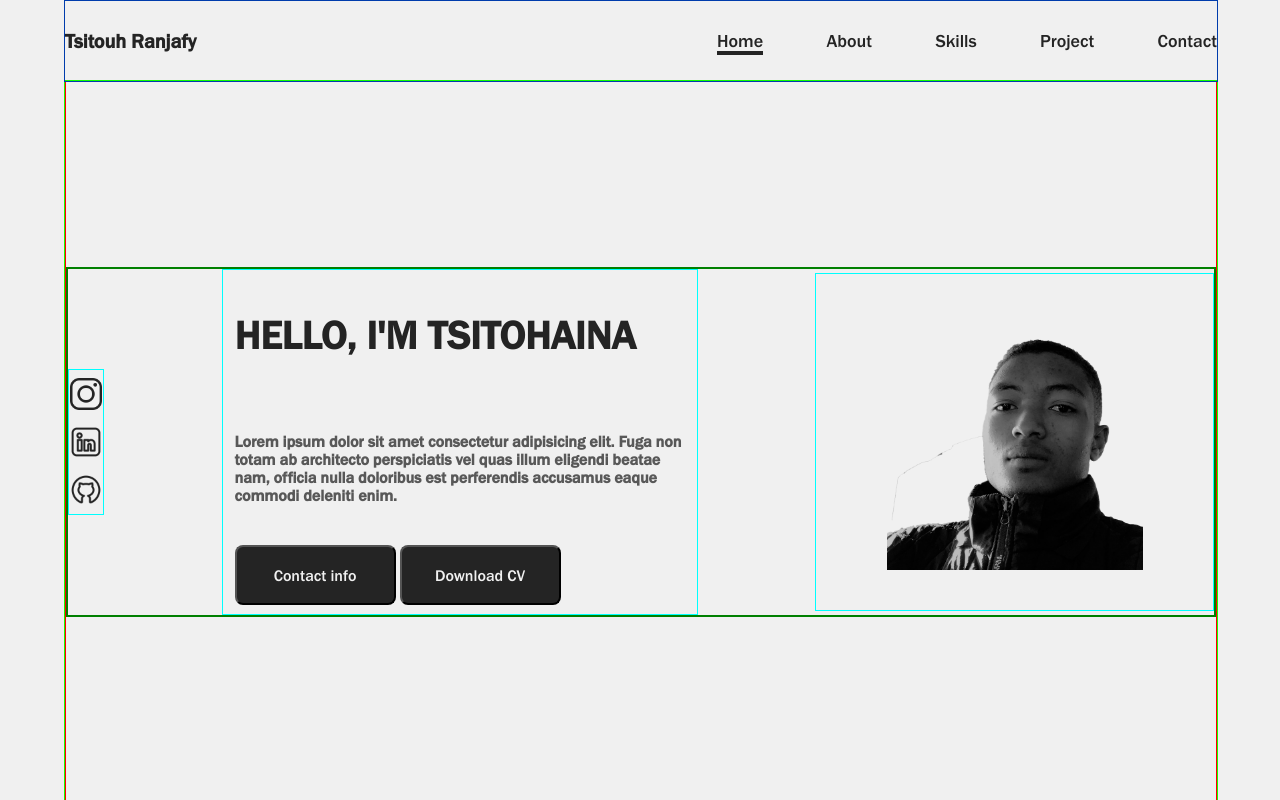
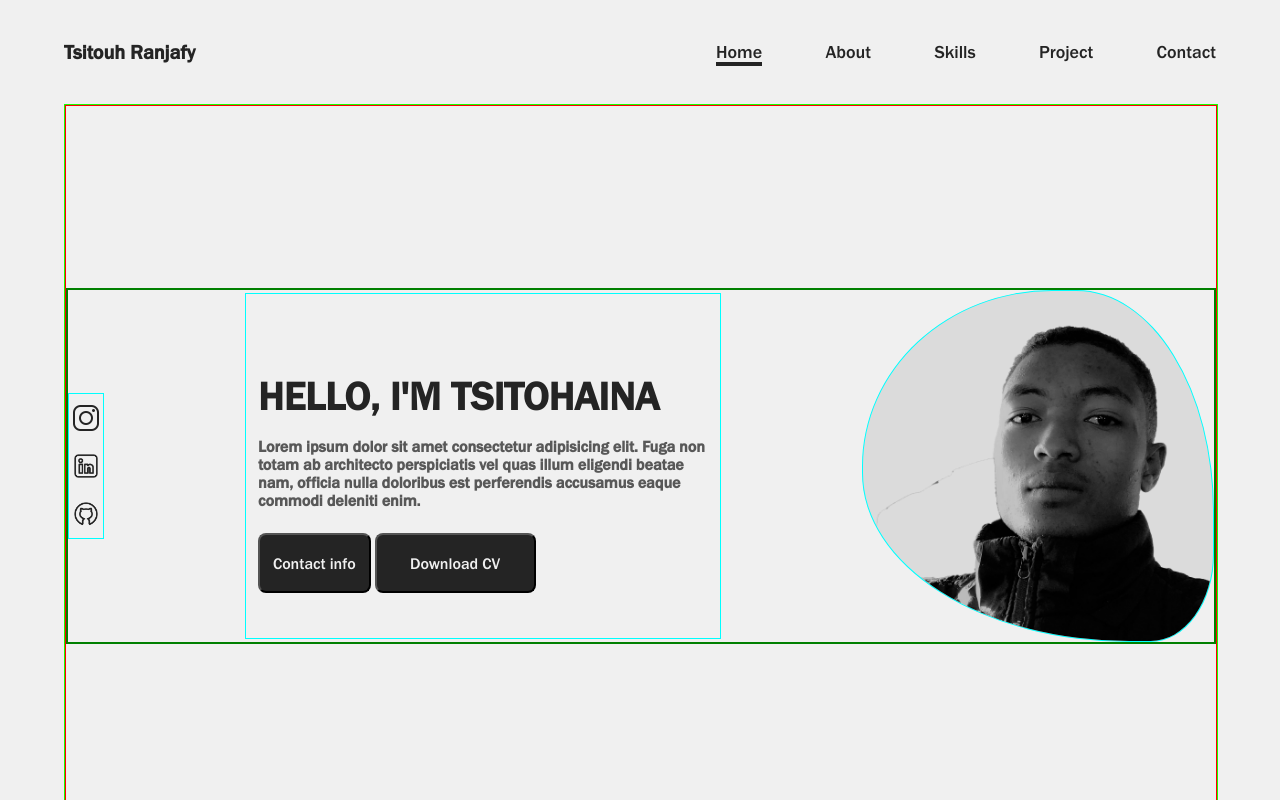
Before and after one commit to TsitouhRanjafy/porftolio, a plain HTML site: page index.html in a window 1280 px wide. Shown: the top 800 px of the page. Drawn offline with Linux system fonts and the light colour scheme.

Commit message:
border modified

```diff
--- a/dis/style.css
+++ b/dis/style.css
@@ -2,6 +2,10 @@
 @font-face {
   font-family: "Inter";
   src: url("../Font/framd.ttf"); }
+
+@font-face {
+  font-family: "Inter2";
+  src: url("../Font/framdit.ttf"); }
 
 body {
   width: 100%;
@@ -16,7 +20,7 @@ body {
 
 header {
   width: 100%;
-  height: 10vh;
+  height: 13vh;
   background-color: #F0F0F0;
   position: fixed;
   padding: 0 5%;
@@ -27,8 +31,7 @@ header {
   header .navbar {
     display: block;
     width: 100%;
-    height: 100%;
-    border: solid 1px #003cac; }
+    height: 100%; }
     header .navbar a {
       text-decoration: none;
       color: #242424;
@@ -65,12 +68,12 @@ header {
   border: solid 1px #15ff00;
   width: 100%;
   height: 100%;
-  margin-top: 10vh; }
+  margin-top: 13vh; }
   .main .section {
     border: solid 1px red;
     width: auto;
     height: 90vh;
-    scroll-margin-top: 10vh; }
+    scroll-margin-top: 13vh; }
     .main .section.section_home {
       display: flex;
       justify-content: center;
@@ -92,8 +95,8 @@ header {
             width: 34px;
             height: 144px; }
             .main .section.section_home .content_view .view.view_ico .ico {
-              width: 2.5vw;
-              height: 2.5vw;
+              width: 2vw;
+              height: 2vw;
               cursor: pointer; }
           .main .section.section_home .content_view .view.view_salutation {
             width: 450px;
@@ -103,17 +106,34 @@ header {
             justify-content: center;
             flex-direction: column;
             align-items: right;
-            gap: 25px; }
+            gap: 8px; }
             .main .section.section_home .content_view .view.view_salutation .hello {
               font-family: "Inter";
               color: #242424;
               font-weight: 700;
-              font-size: 40px; }
+              font-size: 40px;
+              margin-bottom: 5px; }
+            .main .section.section_home .content_view .view.view_salutation .span_title {
+              display: flex;
+              justify-content: left;
+              flex-direction: row;
+              align-items: center;
+              gap: 5px; }
+              .main .section.section_home .content_view .view.view_salutation .span_title .span {
+                width: 100px;
+                height: 2px;
+                background: #242424; }
+              .main .section.section_home .content_view .view.view_salutation .span_title .title {
+                font-family: "Inter";
+                color: #585858;
+                font-weight: 700;
+                font-size: 16px; }
             .main .section.section_home .content_view .view.view_salutation .paragraphe {
               font-family: "Inter";
               color: #585858;
-              font-weight: 700;
-              font-size: 16px; }
+              font-weight: 600;
+              font-size: 16px;
+              margin-top: 5px; }
             .main .section.section_home .content_view .view.view_salutation .btn_container .btn {
               width: 161px;
               height: 60px;
@@ -124,13 +144,18 @@ header {
               color: #F0F0F0;
               font-weight: 400;
               font-size: 16px; }
+              .main .section.section_home .content_view .view.view_salutation .btn_container .btn.btn_contact {
+                width: 25%; }
           .main .section.section_home .content_view .view.view_image {
-            width: 397px;
-            height: 336px;
+            width: 350px;
+            height: 350px;
+            border-radius: 54% 39% 18% 76% / 50% 63% 25% 48%;
             display: flex;
             justify-content: center;
-            flex-direction: initial;
-            align-items: center; }
+            flex-direction: row;
+            align-items: center;
+            background-color: #dbdbdb;
+            overflow: hidden; }
             .main .section.section_home .content_view .view.view_image .image {
-              width: 20vw;
-              height: 20vw; }
+              width: 100%;
+              height: 100%; }
```
